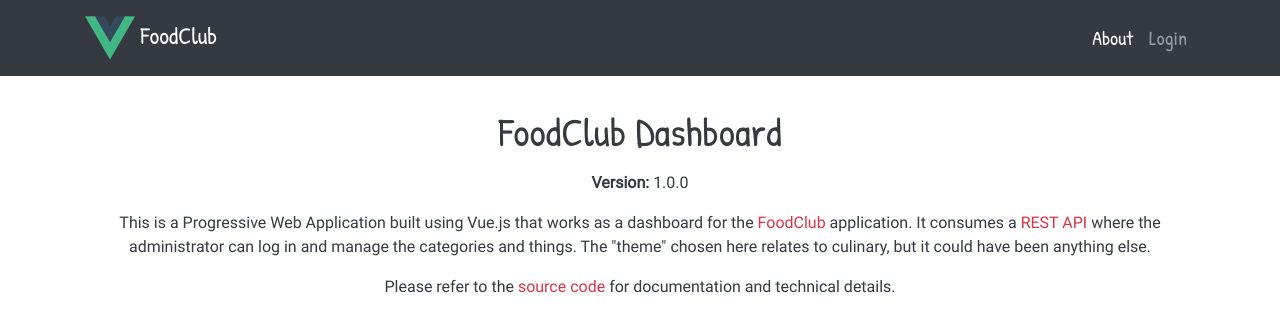
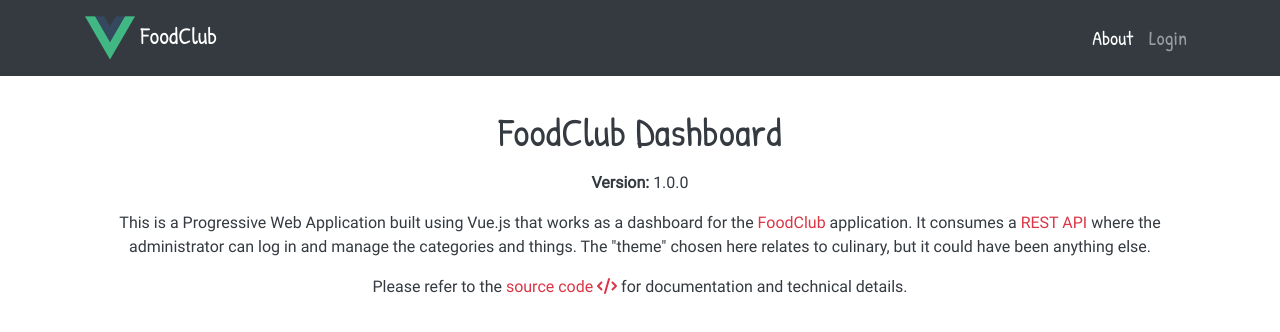
Before and after one commit to pedro1191/my-products-dashboard-vue, a Vue app: page /about in a window 1280 px wide. Shown: the top 332 px of the page. Built offline with nearby package versions, Linux system fonts and the light colour scheme; no server answers.

Commit message:
style: add code icon

```diff
--- a/src/main.js
+++ b/src/main.js
@@ -1,5 +1,5 @@
 import { createApp } from 'vue';
-import { faBars, faBackward } from '@fortawesome/free-solid-svg-icons';
+import { faBars, faBackward, faCode } from '@fortawesome/free-solid-svg-icons';
 import { FontAwesomeIcon } from '@fortawesome/vue-fontawesome';
 import { library } from '@fortawesome/fontawesome-svg-core';
 import App from './App.vue';
@@ -8,7 +8,7 @@
 import store from './store';
 import VueGtag from 'vue-gtag';
 
-library.add(faBars, faBackward);
+library.add(faBars, faBackward, faCode);
 
 createApp(App)
   .component('font-awesome-icon', FontAwesomeIcon)
--- a/src/views/About.vue
+++ b/src/views/About.vue
@@ -28,7 +28,7 @@
         target="_blank"
         rel="noreferrer noopener"
       >
-        source code
+        source code <font-awesome-icon icon="fa-code" />
       </a>
       for documentation and technical details.
     </p>
```
